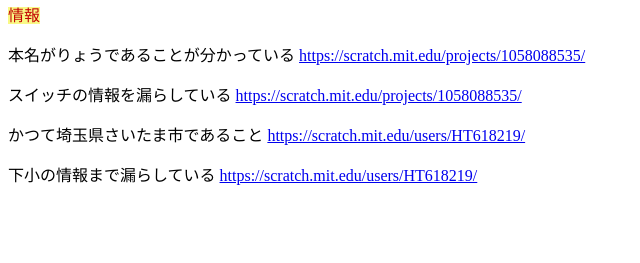
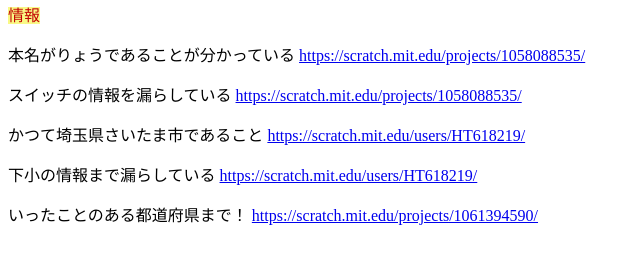
Before and after one commit to Yprograming/butao, a plain HTML site: page Butao-info-main/ぶたお/joho.html in a window 1280 px wide. Shown: the part 87-350 px from the top of the page, without its empty margins (0-640 px from the left). Drawn offline with Linux system fonts and the light colour scheme.

Commit message:
Update joho.html

```diff
--- a/Butao-info-main/ぶたお/joho.html
+++ b/Butao-info-main/ぶたお/joho.html
@@ -12,5 +12,6 @@
       <p>スイッチの情報を漏らしている <a href="https://scratch.mit.edu/projects/1058088535/">https://scratch.mit.edu/projects/1058088535/</a></p>
       <p>かつて埼玉県さいたま市であること <a href="https://scratch.mit.edu/users/HT618219/">https://scratch.mit.edu/users/HT618219/</a></p>
       <p>下小の情報まで漏らしている <a href="https://scratch.mit.edu/users/HT618219/">https://scratch.mit.edu/users/HT618219/</a></p>
+    <p>いったことのある都道府県まで！ <a href="https://scratch.mit.edu/projects/1061394590/">https://scratch.mit.edu/projects/1061394590/</a></p>
     </html>
 </html>
```
